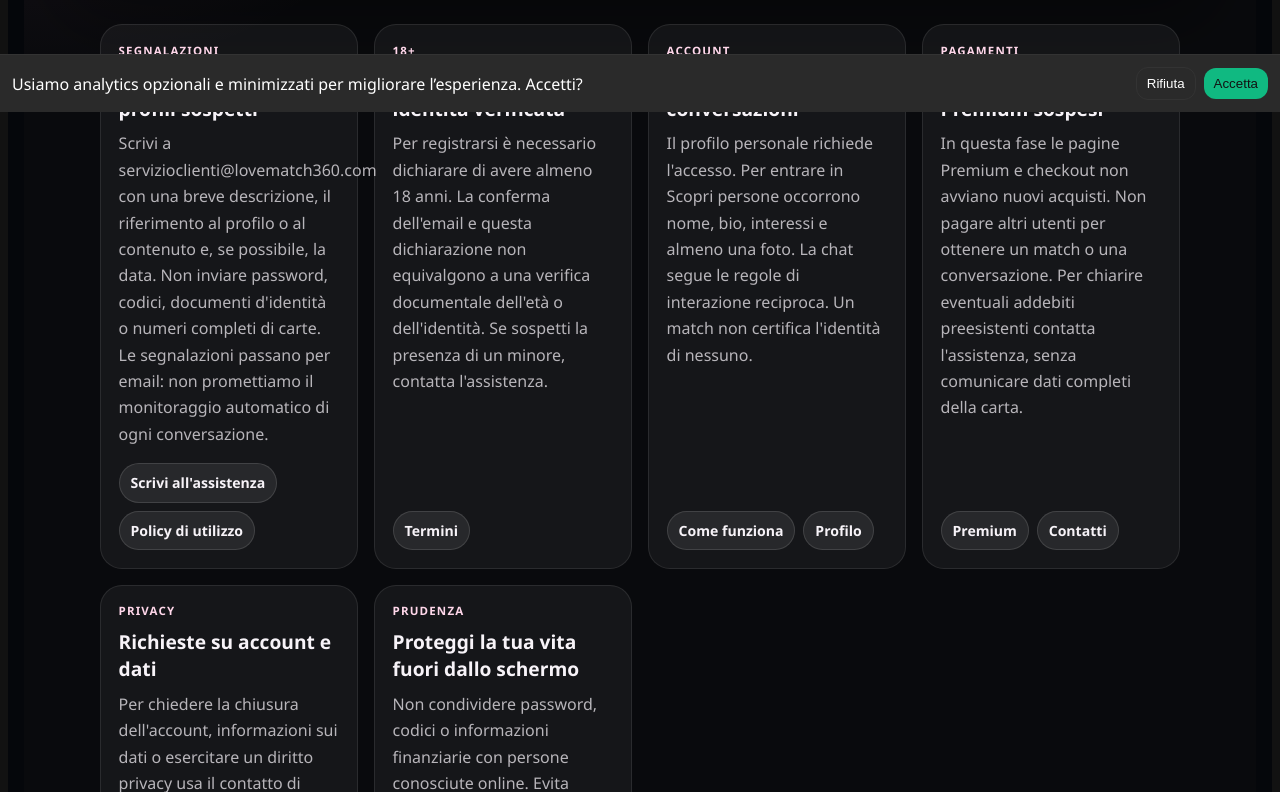
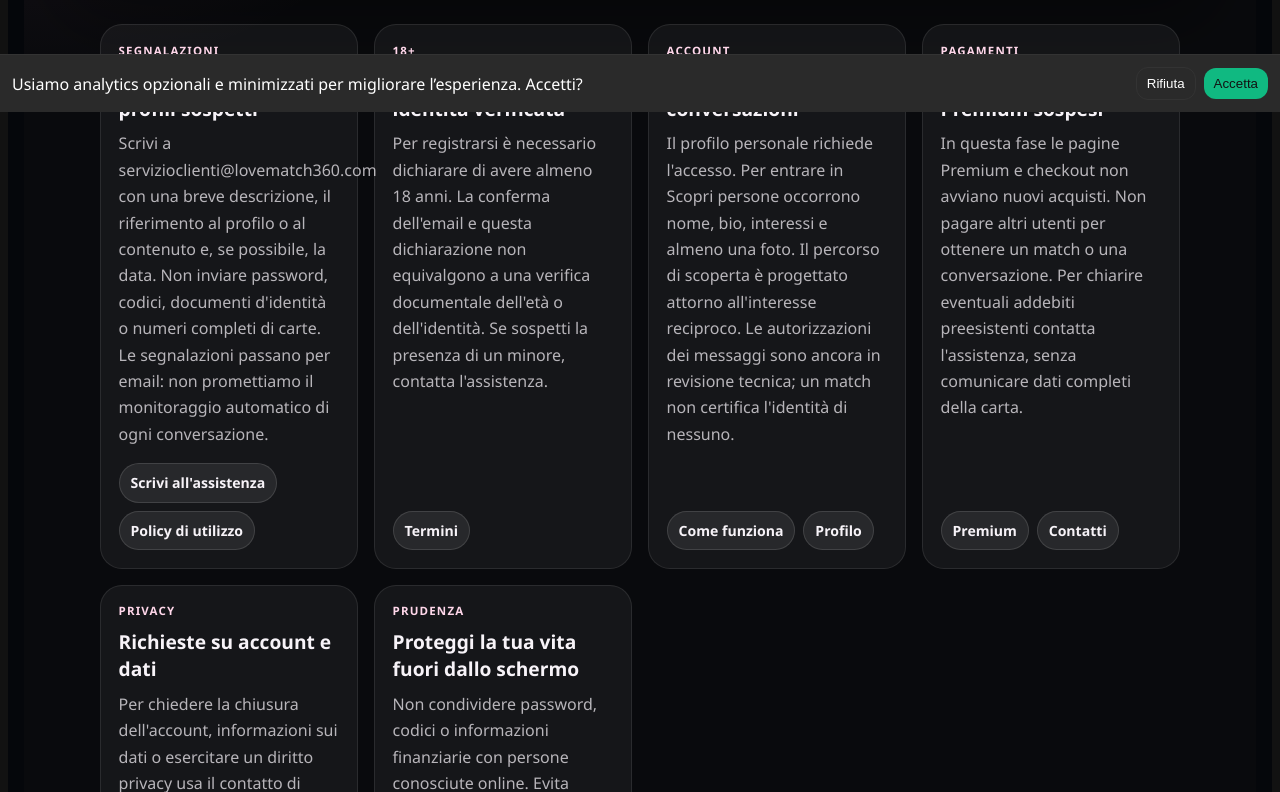
Before and after one commit to ciuval/lm360-admin-prod, a React (Vite) app: page /#/sicurezza in a window 1280 px wide. Shown: the part 688-1480 px from the top of the page. Built offline with nearby package versions, Linux system fonts and the light colour scheme; no server answers.

Commit message:
Avoid claiming unverified reciprocal-chat enforcement

```diff
--- a/src/pages/Sicurezza.jsx
+++ b/src/pages/Sicurezza.jsx
@@ -27,7 +27,7 @@ export default function Sicurezza() {
         {
           label: "Account",
           title: "Accessi e conversazioni",
-          text: "Il profilo personale richiede l'accesso. Per entrare in Scopri persone occorrono nome, bio, interessi e almeno una foto. La chat segue le regole di interazione reciproca. Un match non certifica l'identità di nessuno.",
+          text: "Il profilo personale richiede l'accesso. Per entrare in Scopri persone occorrono nome, bio, interessi e almeno una foto. Il percorso di scoperta è progettato attorno all'interesse reciproco. Le autorizzazioni dei messaggi sono ancora in revisione tecnica; un match non certifica l'identità di nessuno.",
           actions: [
             { label: "Come funziona", href: "#/come-funziona" },
             { label: "Profilo", href: "#/profilo" },
@@ -56,7 +56,7 @@ export default function Sicurezza() {
         },
       ]}
       quickLinks={[
-        { label: "Segnalazioni e contatti", href: "#/contatti", text: "Canale di assistenza disponibile senza account." },
+        { label: "Segnalazioni e contatti", href: "#/contatti", text: "Recapito di assistenza accessibile senza account." },
         { label: "Policy di utilizzo", href: "#/uso-accettabile", text: "Comportamenti vietati e procedura di segnalazione." },
         { label: "Termini", href: "#/termini", text: "Requisiti, limiti del servizio e diritti." },
         { label: "Privacy", href: "#/privacy", text: "Informazioni sul trattamento dei dati." },
```
